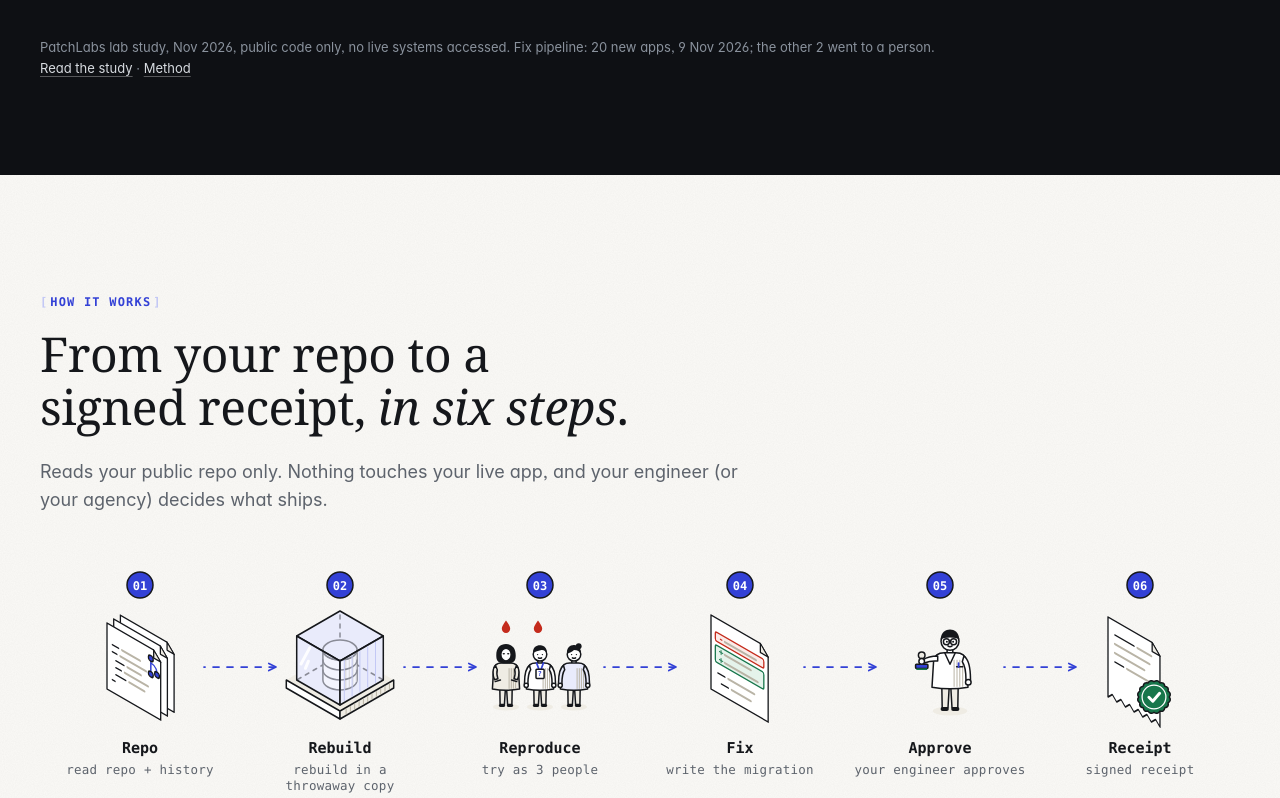
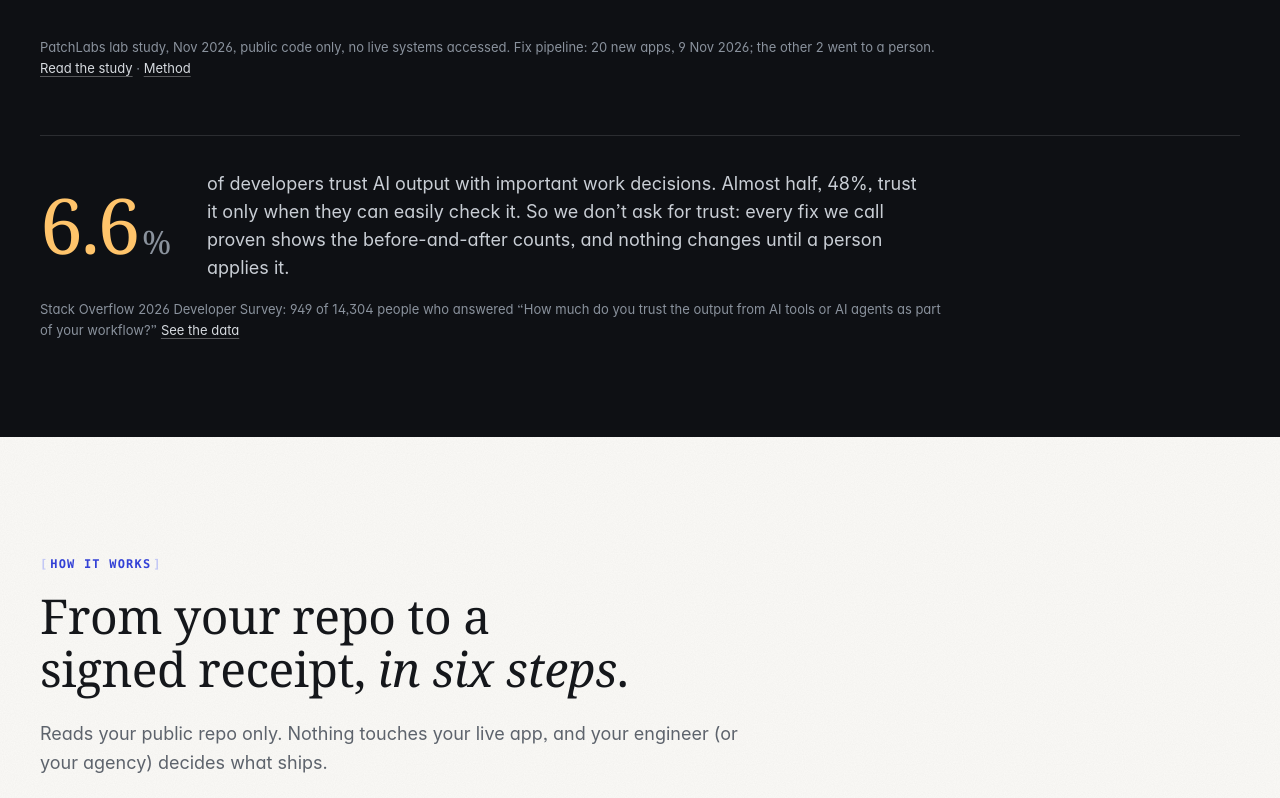
Before and after one commit to manra399/patchlabs, a plain HTML site: page docs/index.html in a window 1280 px wide. Shown: the part 2042-2840 px from the top of the page. Drawn offline with Linux system fonts and the light colour scheme; no server answers.

Commit message:
Home: Stack Overflow 2026 trust figure (6.6% trust AI with important work decisions, 48% only when they can check), sourced to the survey data page, under the evidence numbers; FAQ "Why not just let an AI fix it?"
Figure checked on survey.stackoverflow.co/2026/ai/data: 949 of 14,304 respondents.

Co-Authored-By: Claude Fable 5.1 <noreply@anthropic.com>

```diff
--- a/docs/assets/pages/platform.css
+++ b/docs/assets/pages/platform.css
@@ -573,3 +573,10 @@ a.cap-row:hover { background: var(--bg-2); }
 :root[data-theme="dark"] .h4-proof { background: #08090c; border-top: 1px solid var(--line); border-bottom: 1px solid var(--line); }
 @media (prefers-color-scheme: dark) { :root:not([data-theme="light"]) .h4-proof { background: #08090c; border-top: 1px solid var(--line); border-bottom: 1px solid var(--line); } }
 @media (max-width: 560px) { .h4-pill .sep, .h4-pill .more { display: none; } }
+
+.h4-trust { display: grid; grid-template-columns: auto minmax(0, 1fr); gap: 36px; align-items: center; margin-top: 56px; padding-top: 34px; border-top: 1px solid rgba(255,255,255,.12); }
+.h4-trust b { font: 500 clamp(52px, 6vw, 84px)/1 var(--display); letter-spacing: -.03em; color: #ffc46b; font-variant-numeric: lining-nums; }
+.h4-trust b small { font-size: .42em; color: #8a929d; margin-left: 4px; letter-spacing: 0; }
+.h4-trust p { margin: 0; font-size: 18px; line-height: 1.55; color: #c9ced5; max-width: 40em; }
+.h4-trust + .h4-src { margin-top: 18px; }
+@media (max-width: 700px) { .h4-trust { grid-template-columns: 1fr; gap: 14px; } .h4-trust p { font-size: 16px; } }
--- a/docs/index.html
+++ b/docs/index.html
@@ -186,6 +186,11 @@
       <div><b>3.5<small>min</small></b><span>median from repo to proven fix</span></div>
     </div>
     <p class="h4-src">PatchLabs lab study, Nov 2026, public code only, no live systems accessed. Fix pipeline: 20 new apps, 9 Nov 2026; the other 2 went to a person. <a href="/research/1-in-4">Read the study</a> · <a href="/research/methodology">Method</a></p>
+    <div class="h4-trust" data-reveal>
+      <b>6.6<small>%</small></b>
+      <p>of developers trust AI output with important work decisions. Almost half, 48%, trust it only when they can easily check it. So we don’t ask for trust: every fix we call proven shows the before-and-after counts, and nothing changes until a person applies it.</p>
+    </div>
+    <p class="h4-src">Stack Overflow 2026 Developer Survey: 949 of 14,304 people who answered “How much do you trust the output from AI tools or AI agents as part of your workflow?” <a href="https://survey.stackoverflow.co/2026/ai/data" rel="noopener">See the data</a></p>
   </div>
 </section>
 
@@ -426,6 +431,7 @@
 <details class="acc"><summary>Do I need all four product lines?</summary><div class="acc-body"><p>You get them all. Every check runs Lab and Code together, every finding goes through Fix, and Watch keeps re-checking. They are one product with four parts, on every plan including Free.</p></div></details>
 <details class="acc"><summary>Do you touch my live database?</summary><div class="acc-body"><p>No. We work only from your GitHub repo and rebuild the database in a disposable lab with fake rows. Checks never connect to your live app or database, and the fix reaches production only when your engineer applies it. The one exception is opt-in: <a href="/product/live-posture">Live posture</a> loads your public home page once a day, like any visitor, and only on a domain you verify.</p></div></details>
 <details class="acc"><summary>What if the fix can’t be proven?</summary><div class="acc-body"><p>Then we don’t call it proven. The report says a person is reviewing it, and explains why. In our lab study 2 of 20 fixes went to a person. When a fix depends on a business choice, such as whether sellers’ emails should be public, the report asks you in plain English with a recommended answer.</p></div></details>
+<details class="acc"><summary>Why not just let an AI fix it?</summary><div class="acc-body"><p>Because almost nobody trusts that for something important: in Stack Overflow’s 2026 survey only 6.6% of developers trust AI output with important work decisions, and 48% trust it when they can easily check it. An AI writes our fixes, but each one is tested in a rebuilt copy of your database, as a stranger, a signed-in user and an owner, and you see the counts before you apply anything. If a fix can’t be proven, a person looks at it.</p></div></details>
 <details class="acc"><summary>Who approves the change?</summary><div class="acc-body"><p>You or your engineer. The fix is a migration file you download, or commit to your repo on GitHub in one click. Nothing changes until someone applies it. Automatic pull requests need our GitHub App, which is coming.</p></div></details>
 <details class="acc"><summary>Is this a pentest or a compliance certificate?</summary><div class="acc-body"><p>Neither. A pentest is a person attacking your whole system within an agreed scope, and we don’t certify compliance. We test specific, documented things in depth, each with a finding ID, and say plainly what a report couldn’t check. For a high-stakes launch, get a pentest too.</p></div></details>
 <details class="acc"><summary>Which apps does it work with?</summary><div class="acc-body"><p>Public GitHub repos, most often with Supabase migrations in <code>supabase/migrations</code>: most Lovable, Bolt and Supabase projects, and many Replit and Cursor ones. Code checks also read Firebase rules files. Private repos come with our GitHub App.</p></div></details>
--- a/site/static/assets/pages/platform.css
+++ b/site/static/assets/pages/platform.css
@@ -573,3 +573,10 @@ a.cap-row:hover { background: var(--bg-2); }
 :root[data-theme="dark"] .h4-proof { background: #08090c; border-top: 1px solid var(--line); border-bottom: 1px solid var(--line); }
 @media (prefers-color-scheme: dark) { :root:not([data-theme="light"]) .h4-proof { background: #08090c; border-top: 1px solid var(--line); border-bottom: 1px solid var(--line); } }
 @media (max-width: 560px) { .h4-pill .sep, .h4-pill .more { display: none; } }
+
+.h4-trust { display: grid; grid-template-columns: auto minmax(0, 1fr); gap: 36px; align-items: center; margin-top: 56px; padding-top: 34px; border-top: 1px solid rgba(255,255,255,.12); }
+.h4-trust b { font: 500 clamp(52px, 6vw, 84px)/1 var(--display); letter-spacing: -.03em; color: #ffc46b; font-variant-numeric: lining-nums; }
+.h4-trust b small { font-size: .42em; color: #8a929d; margin-left: 4px; letter-spacing: 0; }
+.h4-trust p { margin: 0; font-size: 18px; line-height: 1.55; color: #c9ced5; max-width: 40em; }
+.h4-trust + .h4-src { margin-top: 18px; }
+@media (max-width: 700px) { .h4-trust { grid-template-columns: 1fr; gap: 14px; } .h4-trust p { font-size: 16px; } }
```
Also changed, not shown: site/pages/index.html (+6 -0 lines).
